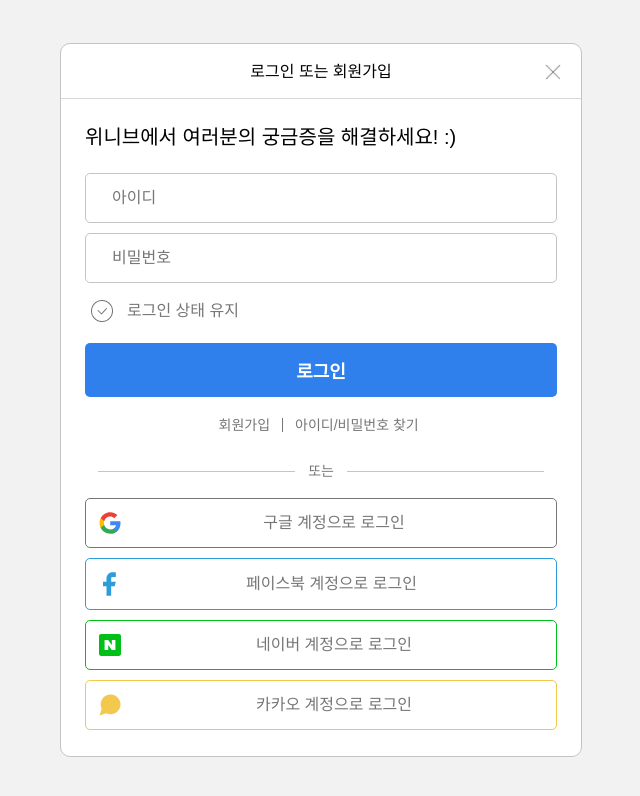
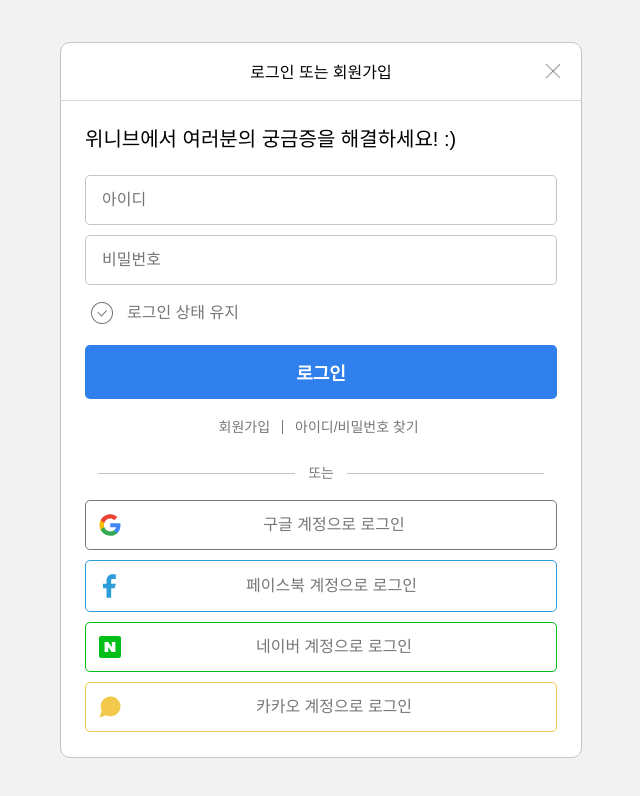
Before and after one commit to waterbinnn/Weniv-LoginForm, a plain HTML site: page modal.html in a window 1280 px wide. Shown: the whole page, without its empty margins (319-959 px from the left). Drawn offline with Linux system fonts and the light colour scheme; a web font is replaced by a local one.

Commit message:
css 추가수정

```diff
--- a/style.css
+++ b/style.css
@@ -22,7 +22,11 @@
 }
 
 input {
-  padding-left: 10px;
+  padding-left: 16px;
+  font-size: 16px;
+  line-height: 20px;
+  font-weight: normal;
+  color: #1c1c1c;
 }
 
 .sc-out {
@@ -67,7 +71,6 @@
   color: #fff;
   border-radius: 5px;
   padding: 17px 0;
-
 }
 
 
@@ -77,7 +80,7 @@
   background-color: #fff;
   border-radius: 10px;
   border: 1px solid #C4C4C4;
-  margin: 50px auto;
+  margin: 0px auto;
 }
 
 .modal-header {
@@ -87,12 +90,13 @@
   justify-content: space-between;
   align-items: center;
   border-bottom: 1px solid #D9D9D9;
-  padding: 20px 0px 18px;
+  padding: 20px 0px 17px;
 }
 
 .modal-title {
   display: block;
   font-size: 16px;
+  line-height: 1.25;
   font-weight: 500;
   color: #000000;
   margin: 0 auto;
@@ -110,7 +114,7 @@
 }
 
 .form-wrapper {
-  padding: 26px 24px;
+  padding: 26px 24px 25px 24px;
 }
 
 .form-wrapper h2 {
@@ -132,14 +136,6 @@
 .user-input.id {
   margin-bottom: 10px;
 }
-
-.user-input::placeholder {
-  display: block;
-  font-size: 16px;
-  color: #767676;
-  padding: 15px 16px;
-}
-
 
 .login-check {
   display: flex;
@@ -193,7 +189,7 @@
   background-color: #767676;
 }
 
-.find-link:after {
+.find-link::after {
   content: '';
   display: block;
   clear: both;
```
